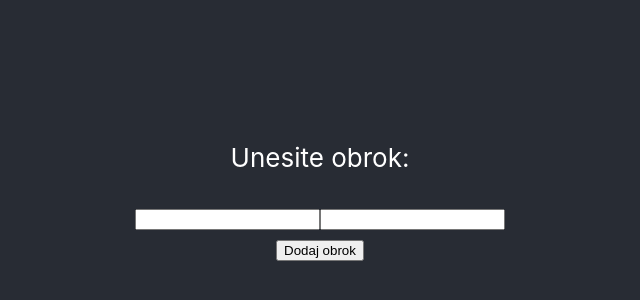
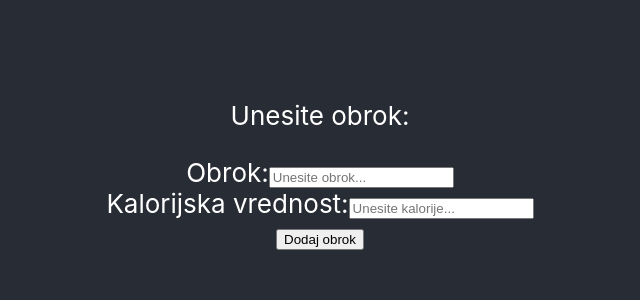
Before and after one commit to kristina2505/nutri-app, a React (Create React App) app: page / in a window 1280 px wide. Shown: the part 212-512 px from the top of the page, without its empty margins (320-960 px from the left). Built offline with nearby package versions, Linux system fonts and the light colour scheme.

Commit message:
Dodate funkcionalnosti dodavanja i brisanja

```diff
--- a/package.json
+++ b/package.json
@@ -3,6 +3,8 @@
   "version": "0.1.0",
   "private": true,
   "dependencies": {
+    "@material-ui/core": "^4.12.3",
+    "@material-ui/icons": "^4.11.2",
     "@testing-library/jest-dom": "^5.14.1",
     "@testing-library/react": "^11.2.7",
     "@testing-library/user-event": "^12.8.3",
--- a/src/App.js
+++ b/src/App.js
@@ -1,14 +1,31 @@
 import logo from './logo.svg';
-import React, {useState} from 'react';
+import React, {useState, useEffect} from 'react';
 import './App.css';
 import ObrokForm from './components/ObrokForm';
+import Output from './components/Output';
 
+const LOCAL_STORAGE_KEY="aplikacija-rjs-obroci";
 
 function App() {
   const[obroci, setObroci]=useState([]);
 
+  useEffect(()=>{
+    const storageObroci=JSON.parse(localStorage.getItem(LOCAL_STORAGE_KEY));
+    if(storageObroci){
+      setObroci(storageObroci);
+    }
+  }, []);
+
+  useEffect(()=>{
+    localStorage.setItem(LOCAL_STORAGE_KEY, JSON.stringify(obroci));
+  }, [obroci]);
+
   function dodajObrok(obrok){
     setObroci([obrok, ...obroci]);
+  }
+
+  function obrisiObrok(id){
+    setObroci(obroci.filter(obrok=> obrok.id !== id));
   }
 
   return (
@@ -17,6 +34,7 @@ function App() {
 
         <p>Unesite obrok:</p>
         <ObrokForm dodajObrok={dodajObrok}/>
+        <Output obroci={obroci} obrisiObrok={obrisiObrok}/>
       </header>
     </div>
   );
--- /dev/null
+++ b/src/components/Obrok.js
@@ -0,0 +1,23 @@
+import React from "react";
+
+function Obrok({obrok, obrisiObrok}){
+
+    function handleObrisiClick(){
+        obrisiObrok(obrok.id);
+    }
+
+    return(
+        <div style={{display: "flex"}}>
+            <li
+                style={{
+                    color: "white",
+                    backgroundColor: "black"
+                }}
+            >{obrok.hrana}  -  {obrok.kalorije} kcal</li>
+
+            <button onClick={handleObrisiClick}>&#x232B;</button>
+        </div>
+    );
+}
+
+export default Obrok;
--- a/src/components/ObrokForm.js
+++ b/src/components/ObrokForm.js
@@ -1,6 +1,7 @@
 import React, {useState} from "react";
+import {v4 as uuidv4} from 'uuid';
 
-function ObrokForm(){
+function ObrokForm({dodajObrok}){
     const[obrok, setObrok] = useState({
         id: "",
         hrana: "",
@@ -20,13 +21,19 @@ function ObrokForm(){
         if(obrok.hrana.trim() && obrok.kalorije.trim()){
             dodajObrok({...obrok, id: uuidv4()});
         }
+        setObrok({...obrok, hrana: "", kalorije: ""});
     }
 
     return(
-        <form>
+        <form onSubmit={handleDodajObrok}>
             <div>
-            <input onChange={handleObrokIputChange} value={obrok.hrana} name="hrana" type="text"></input>
-            <input onChange={handleKalorijeInputChange} value={obrok.kalorije} name="kalorije" type="number"></input>
+                <label for="hrana">Obrok:</label>
+                <input onChange={handleObrokIputChange} value={obrok.hrana} name="hrana" type="text" placeholder="Unesite obrok..."></input>
+
+                </div>
+                <div>
+                <label for="kalorije">Kalorijska vrednost:</label>
+                <input onChange={handleKalorijeInputChange} value={obrok.kalorije} name="kalorije" type="number" placeholder="Unesite kalorije..."></input>
             </div>
             <button type="submit">Dodaj obrok</button>
         </form>
--- a/src/components/Output.js
+++ b/src/components/Output.js
@@ -1 +1,14 @@
 import React from "react";
+import Obrok from "./Obrok";
+
+function Output({obroci, obrisiObrok}){
+    return(
+        <ul>
+            {obroci.map(obrok=>(
+                <Obrok key={obrok.id} obrok={obrok} obrisiObrok={obrisiObrok}/>
+            ))}
+        </ul>
+    );
+}
+
+export default Output;
```
